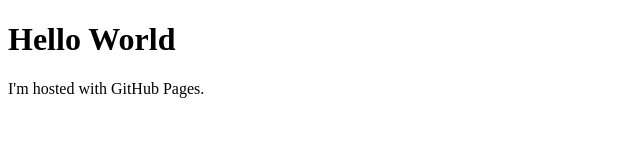
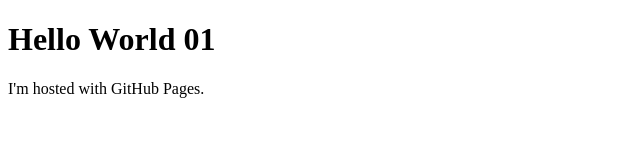
Before and after one commit to jontygreen1211/jontygreen1211.github.io, a plain HTML site: page index.html in a window 1280 px wide. Shown: the full height of the page, 0-640 px from the left. Drawn offline with Linux system fonts and the light colour scheme.

Commit message:
Update index.html

```diff
--- a/index.html
+++ b/index.html
@@ -1,7 +1,7 @@
 <!DOCTYPE html>
 <html>
 <body>
-<h1>Hello World</h1>
+<h1>Hello World 01</h1>
 <p>I'm hosted with GitHub Pages.</p>
 </body>
 </html>
```
